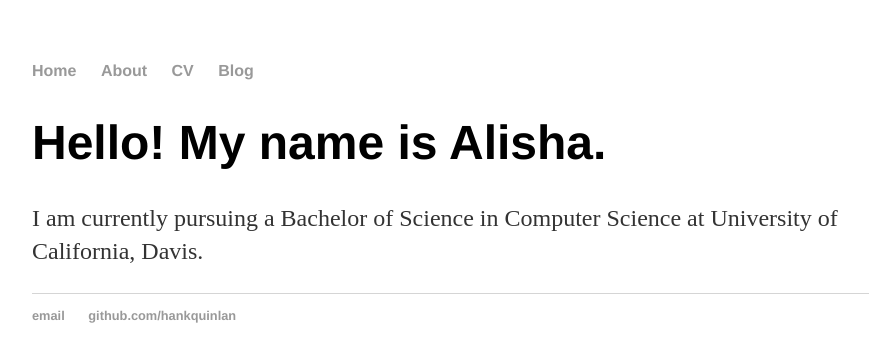
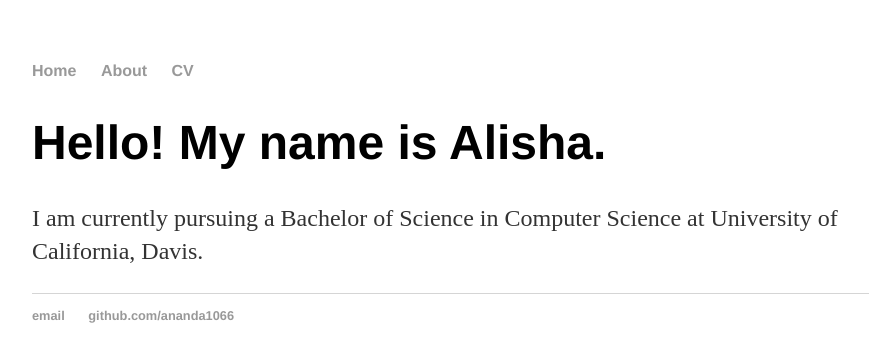
Before and after one commit to ananda1066/personalWebsite1, a Jekyll site: the page built from index.html, in a window 1280 px wide. Shown: the top 362 px of the page, without its empty margins (160-1029 px from the left). Built offline with Jekyll 4.4.1, drawn with Linux system fonts in a browser that asks for light colours.

Commit message:
Update default.html

```diff
--- a/_layouts/default.html
+++ b/_layouts/default.html
@@ -14,7 +14,6 @@
 <li><a href="/">Home</a></li>
 <li><a href="/about">About</a></li>
 <li><a href="/cv">CV</a></li>
-<li><a href="/blog">Blog</a></li>
 </ul>
     </nav>
 <div class="container">
@@ -25,8 +24,8 @@
 
   <footer>
    <ul>
-   <li><a href="mailto:hankquinlanhub@gmail.com">email</a></li>
-   <li><a href="https://github.com/hankquinlan">github.com/hankquinlan</a></li>
+   <li><a href="mailto:ananda@ucdavis.edu">email</a></li>
+   <li><a href="https://github.com/ananda1066">github.com/ananda1066</a></li>
    </ul>
   </footer>
   </body>
```
